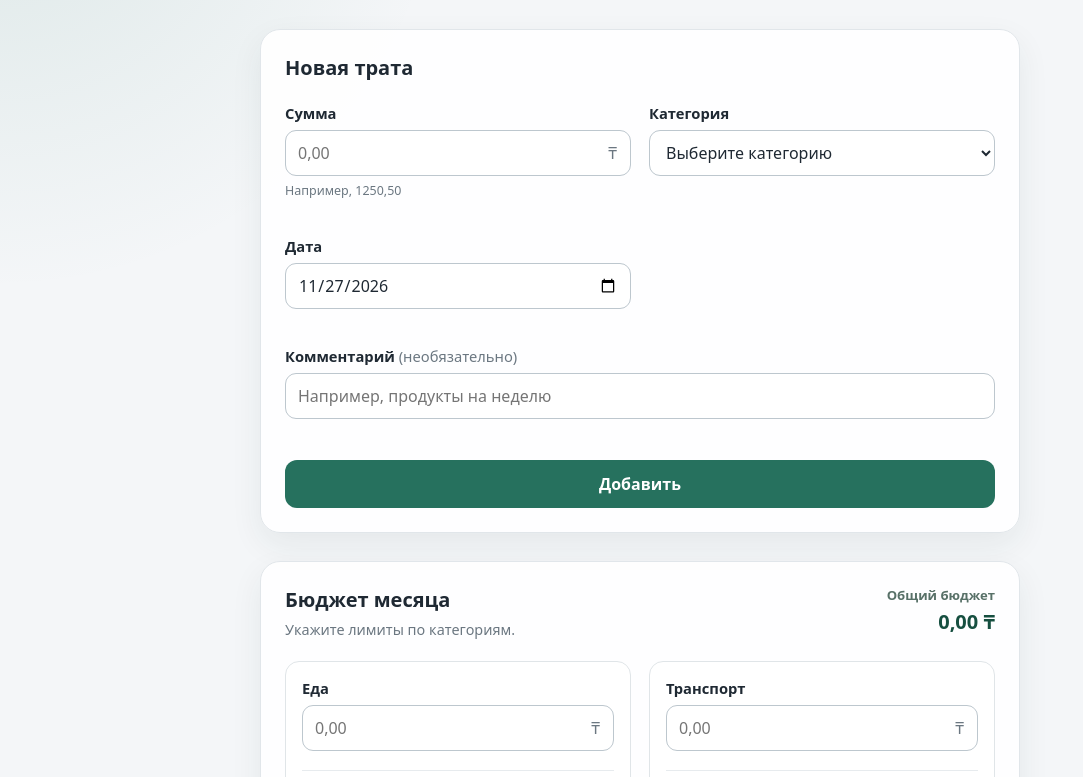
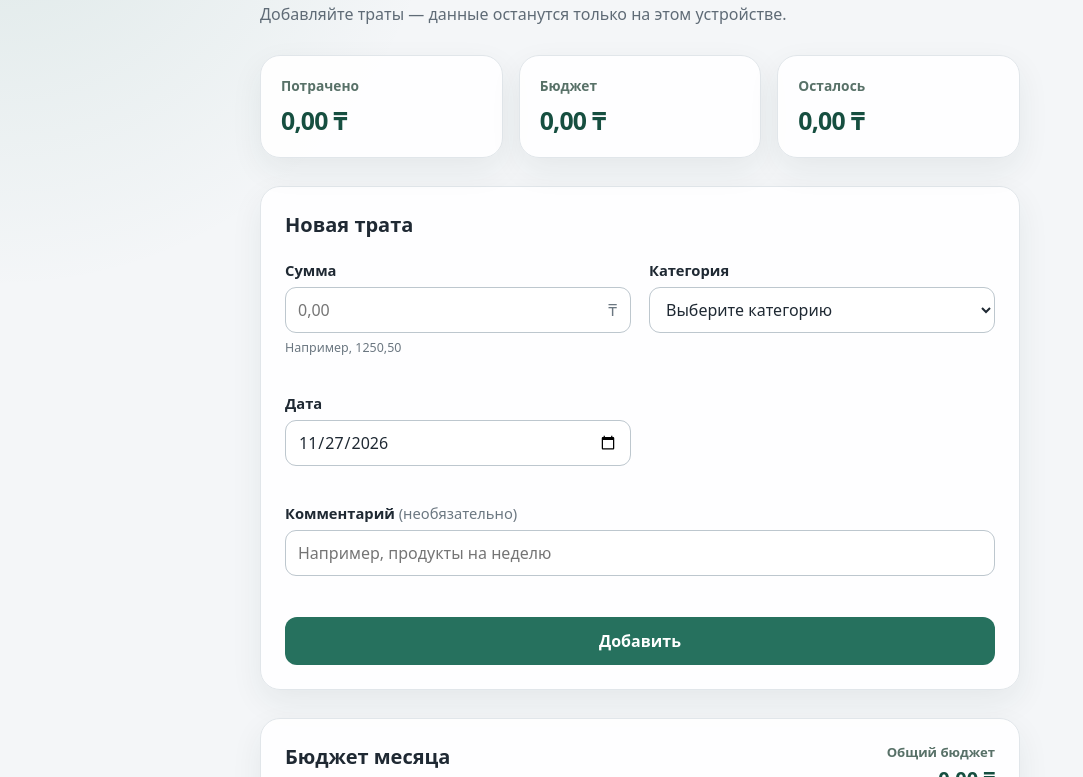
Before and after one commit to dossanovalunaram-creator/rashody, a plain HTML site: page index.html in a window 1280 px wide. Shown: the part 158-935 px from the top of the page, without its empty margins (0-1083 px from the left). Drawn offline with Linux system fonts and the light colour scheme.

Commit message:
Исправить главные показатели

```diff
--- a/index.html
+++ b/index.html
@@ -12,8 +12,26 @@
       <header class="page__header">
         <p class="eyebrow">Личный бюджет</p>
         <h1>Мои расходы</h1>
+        <p class="page__month" id="current-month"></p>
         <p class="subtitle">Добавляйте траты — данные останутся только на этом устройстве.</p>
       </header>
+
+      <section class="overview" aria-label="Главные показатели текущего месяца">
+        <article class="overview-card card">
+          <p class="overview-card__label">Потрачено</p>
+          <p class="overview-card__amount"><span id="month-total">0,00</span> ₸</p>
+        </article>
+
+        <article class="overview-card card">
+          <p class="overview-card__label">Бюджет</p>
+          <p class="overview-card__amount"><span id="overview-budget">0,00</span> ₸</p>
+        </article>
+
+        <article class="overview-card card" id="overview-balance-card">
+          <p class="overview-card__label" id="overview-balance-label">Осталось</p>
+          <p class="overview-card__amount"><span id="overview-balance">0,00</span> ₸</p>
+        </article>
+      </section>
 
       <section class="card" aria-labelledby="form-title">
         <h2 id="form-title">Новая трата</h2>
@@ -182,14 +200,6 @@
       </section>
 
       <section class="expenses-section" aria-labelledby="expenses-title">
-        <div class="summary card">
-          <div>
-            <p class="summary__label">За текущий месяц</p>
-            <p class="summary__month" id="current-month"></p>
-          </div>
-          <p class="summary__amount"><span id="month-total">0,00</span> ₸</p>
-        </div>
-
         <div class="list-header">
           <h2 id="expenses-title">Список трат</h2>
           <div class="period-filter" aria-label="Показать траты за период">
--- a/script.js
+++ b/script.js
@@ -22,6 +22,10 @@ const expenseList = document.querySelector("#expense-list");
 const emptyState = document.querySelector("#empty-state");
 const monthTotal = document.querySelector("#month-total");
 const currentMonth = document.querySelector("#current-month");
+const overviewBudget = document.querySelector("#overview-budget");
+const overviewBalance = document.querySelector("#overview-balance");
+const overviewBalanceLabel = document.querySelector("#overview-balance-label");
+const overviewBalanceCard = document.querySelector("#overview-balance-card");
 const storageWarning = document.querySelector("#storage-warning");
 const reportMonth = document.querySelector("#report-month");
 const reportTotal = document.querySelector("#report-total");
@@ -95,6 +99,7 @@ budgetForm.addEventListener("submit", (event) => {
   budget = nextBudget;
   saveBudget();
   renderBudgetTotal();
+  renderOverview();
   renderBudgetStatus();
   budgetMessage.textContent = "Лимиты сохранены.";
 });
@@ -185,17 +190,17 @@ copyReportButton.addEventListener("click", async () => {
 });
 
 function render() {
-  renderMonthTotal();
+  renderOverview();
   renderMonthlyReport();
   renderBudgetStatus();
   renderList();
 }
 
-function renderMonthTotal() {
+function renderOverview() {
   const now = new Date();
   const currentYear = now.getFullYear();
   const currentMonthIndex = now.getMonth();
-  const totalCents = expenses.reduce((total, expense) => {
+  const spentCents = expenses.reduce((total, expense) => {
     const expenseDate = parseLocalDate(expense.date);
 
     if (
@@ -208,8 +213,17 @@ function renderMonthTotal() {
 
     return total;
   }, 0n);
+  const budgetCents = BUDGET_FIELDS.reduce((total, field) => {
+    return total + BigInt(budget[field] || 0);
+  }, 0n);
+  const balanceCents = budgetCents - spentCents;
+  const isOverBudget = balanceCents < 0n;
 
-  monthTotal.textContent = formatBigIntAmount(totalCents);
+  monthTotal.textContent = formatBigIntAmount(spentCents);
+  overviewBudget.textContent = formatBigIntAmount(budgetCents);
+  overviewBalance.textContent = formatBigIntAmount(isOverBudget ? -balanceCents : balanceCents);
+  overviewBalanceLabel.textContent = isOverBudget ? "Перерасход" : "Осталось";
+  overviewBalanceCard.classList.toggle("is-over-budget", isOverBudget);
 }
 
 function renderMonthlyReport() {
--- a/styles.css
+++ b/styles.css
@@ -72,9 +72,54 @@ h3 {
 
 .subtitle {
   max-width: 560px;
-  margin: 12px 0 0;
+  margin: 8px 0 0;
   color: #5f6b76;
   line-height: 1.55;
+}
+
+.page__month {
+  margin: 10px 0 0;
+  color: #26715e;
+  font-size: 0.92rem;
+  font-weight: 750;
+  text-transform: capitalize;
+}
+
+.overview {
+  display: grid;
+  grid-template-columns: repeat(3, minmax(0, 1fr));
+  gap: 16px;
+  margin-bottom: 28px;
+}
+
+.overview-card {
+  min-width: 0;
+  padding: 20px;
+}
+
+.overview-card__label {
+  margin: 0;
+  color: #587168;
+  font-size: 0.86rem;
+  font-weight: 750;
+}
+
+.overview-card__amount {
+  margin: 8px 0 0;
+  color: #164f40;
+  font-size: clamp(1.15rem, 3.4vw, 1.55rem);
+  font-weight: 800;
+  letter-spacing: -0.03em;
+}
+
+.overview-card.is-over-budget {
+  border-color: #e8b7b1;
+  background: #fff4f2;
+}
+
+.overview-card.is-over-budget .overview-card__label,
+.overview-card.is-over-budget .overview-card__amount {
+  color: #b42318;
 }
 
 .card {
@@ -617,6 +662,19 @@ select[aria-invalid="true"] {
     padding: 19px;
   }
 
+  .overview {
+    grid-template-columns: 1fr;
+    gap: 10px;
+  }
+
+  .overview-card {
+    padding: 17px 19px;
+  }
+
+  .overview-card__amount {
+    font-size: 1.45rem;
+  }
+
   .form-grid {
     grid-template-columns: 1fr;
     gap: 4px;
```
Also changed, not shown: 1 other file.
